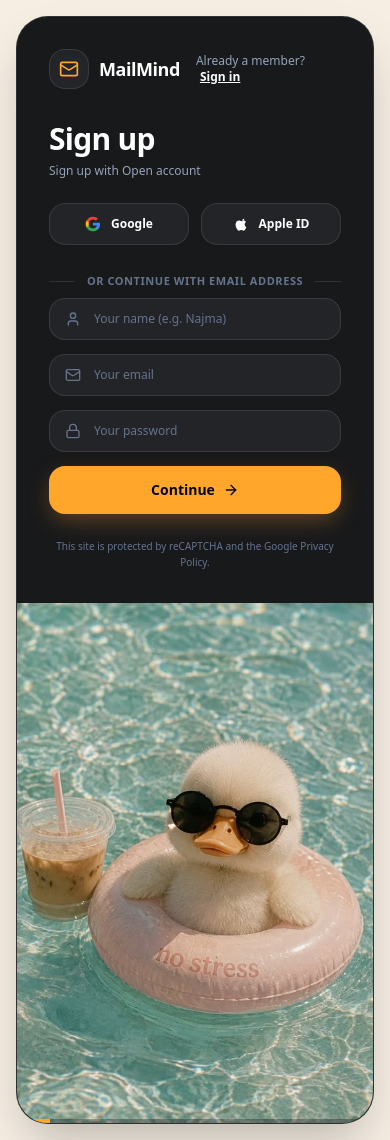
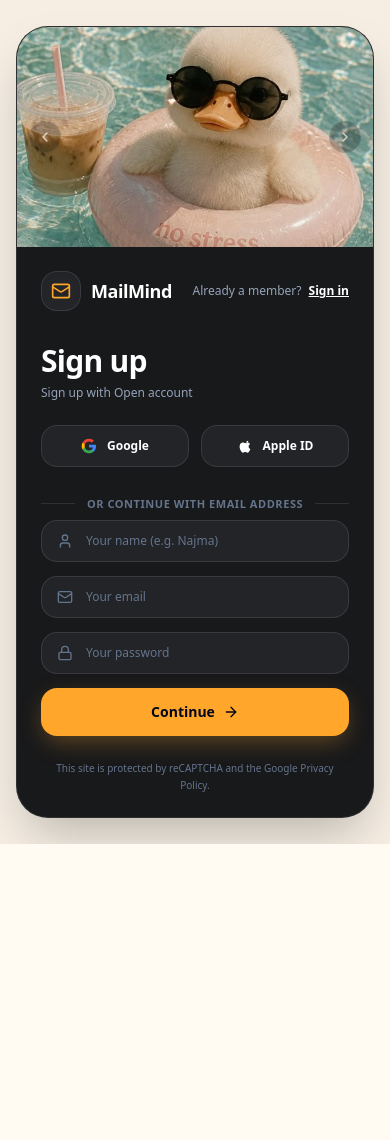
Before and after one commit to najmabegum-dev/Mind-Mail, a React (Vite) app in the folder frontend/: page / in a window 390 px wide. After the commit the page ends 844 px from the top, so only its background shows below. Built offline with nearby package versions, Linux system fonts and the light colour scheme; no server answers.

Commit message:
feat(auth): 30s rotation, removed video processing bar, responsive mobile layout

```diff
--- a/frontend/src/pages/AuthPage.jsx
+++ b/frontend/src/pages/AuthPage.jsx
@@ -16,8 +16,7 @@ const DEFAULT_SLIDES = [
   { id: 5, url: '/slideshow/slide-5.jpg' },
 ];
 
-const ONE_MINUTE_MS = 60000; // 1 minute interval per picture
-const TICK_INTERVAL_MS = 200; // smooth progress update
+const SLIDE_INTERVAL_MS = 30000; // 30 seconds interval per picture
 
 export default function AuthPage({ onAuthSuccess }) {
   const [isSignup, setIsSignup] = useState(true);
@@ -28,38 +27,25 @@ export default function AuthPage({ onAuthSuccess }) {
   const [socialLoading, setSocialLoading] = useState(false);
   const [error, setError] = useState('');
 
-  // 1-Minute Photo Element Slider State
+  // 30-Second Slideshow State
   const [slides] = useState(DEFAULT_SLIDES);
   const [currentSlideIndex, setCurrentSlideIndex] = useState(0);
-  const [elapsedMs, setElapsedMs] = useState(0);
 
-  // 1-Minute Auto-rotation Timer
+  // 30-Second Auto-rotation Timer
   useEffect(() => {
-    const interval = setInterval(() => {
-      setElapsedMs((prev) => {
-        const next = prev + TICK_INTERVAL_MS;
-        if (next >= ONE_MINUTE_MS) {
-          // Advance to next picture every 1 minute
-          setCurrentSlideIndex((curr) => (curr + 1) % slides.length);
-          return 0;
-        }
-        return next;
-      });
-    }, TICK_INTERVAL_MS);
+    const timer = setInterval(() => {
+      setCurrentSlideIndex((curr) => (curr + 1) % slides.length);
+    }, SLIDE_INTERVAL_MS);
 
-    return () => clearInterval(interval);
+    return () => clearInterval(timer);
   }, [slides.length]);
-
-  const progressPercent = Math.min(100, (elapsedMs / ONE_MINUTE_MS) * 100);
 
   const handleNextSlide = () => {
     setCurrentSlideIndex((prev) => (prev + 1) % slides.length);
-    setElapsedMs(0);
   };
 
   const handlePrevSlide = () => {
     setCurrentSlideIndex((prev) => (prev - 1 + slides.length) % slides.length);
-    setElapsedMs(0);
   };
 
   // Form Submit Handler
@@ -149,7 +135,7 @@ export default function AuthPage({ onAuthSuccess }) {
         className="w-full max-w-5xl bg-[#18191B] text-white rounded-[32px] sm:rounded-[40px] border border-white/10 shadow-2xl overflow-hidden grid grid-cols-1 lg:grid-cols-2 items-stretch"
       >
         {/* LEFT COLUMN: Clean Form Area with balanced padding */}
-        <div className="p-8 sm:p-10 lg:p-12 flex flex-col justify-between h-full">
+        <div className="p-6 sm:p-10 lg:p-12 flex flex-col justify-between h-full order-last lg:order-first">
           {/* Top Navigation Row */}
           <div className="flex items-center justify-between gap-4 mb-8">
             {/* MailMind Brand Icon */}
@@ -317,8 +303,8 @@ export default function AuthPage({ onAuthSuccess }) {
           </p>
         </div>
 
-        {/* RIGHT HALF: Seamless edge-to-edge photo filling exactly half of the big box (NO inner small box, NO text) */}
-        <div className="relative w-full h-[400px] sm:h-[480px] lg:h-full min-h-[520px] bg-[#121315] overflow-hidden group">
+        {/* RIGHT HALF: Seamless edge-to-edge photo filling half of big box on desktop, top banner on mobile (NO text, NO video bar) */}
+        <div className="relative w-full h-[220px] sm:h-[300px] lg:h-full min-h-0 lg:min-h-[540px] bg-[#121315] overflow-hidden group order-first lg:order-last">
 
           {/* Dynamic Background Image with Smooth Crossfade */}
           <AnimatePresence mode="wait">
@@ -338,35 +324,26 @@ export default function AuthPage({ onAuthSuccess }) {
             </motion.div>
           </AnimatePresence>
 
-          {/* Subtle Prev/Next hover navigation arrows (clean icons only, NO text) */}
-          <div className="absolute inset-y-0 left-0 flex items-center p-3 opacity-0 group-hover:opacity-100 transition-opacity">
+          {/* Subtle Prev/Next navigation arrows (clean icons only, NO text) */}
+          <div className="absolute inset-y-0 left-0 flex items-center p-3 opacity-60 lg:opacity-0 group-hover:opacity-100 transition-opacity">
             <button
               type="button"
               onClick={handlePrevSlide}
               aria-label="Previous photo"
-              className="w-9 h-9 rounded-full bg-black/40 hover:bg-black/70 backdrop-blur-md text-white flex items-center justify-center transition border border-white/10"
+              className="w-8 h-8 sm:w-9 sm:h-9 rounded-full bg-black/40 hover:bg-black/70 backdrop-blur-md text-white flex items-center justify-center transition border border-white/10 shadow-sm"
             >
               <ChevronLeft className="w-4 h-4" />
             </button>
           </div>
-          <div className="absolute inset-y-0 right-0 flex items-center p-3 opacity-0 group-hover:opacity-100 transition-opacity">
+          <div className="absolute inset-y-0 right-0 flex items-center p-3 opacity-60 lg:opacity-0 group-hover:opacity-100 transition-opacity">
             <button
               type="button"
               onClick={handleNextSlide}
               aria-label="Next photo"
-              className="w-9 h-9 rounded-full bg-black/40 hover:bg-black/70 backdrop-blur-md text-white flex items-center justify-center transition border border-white/10"
+              className="w-8 h-8 sm:w-9 sm:h-9 rounded-full bg-black/40 hover:bg-black/70 backdrop-blur-md text-white flex items-center justify-center transition border border-white/10 shadow-sm"
             >
               <ChevronRight className="w-4 h-4" />
             </button>
-          </div>
-
-          {/* Ultra-minimal 2px line at the very bottom edge showing the 1-minute progress smoothly (zero text) */}
-          <div className="absolute bottom-0 inset-x-0 h-1 bg-black/30">
-            <motion.div
-              className="h-full bg-citrus"
-              style={{ width: `${progressPercent}%` }}
-              transition={{ ease: 'linear' }}
-            />
           </div>
 
         </div>
```
